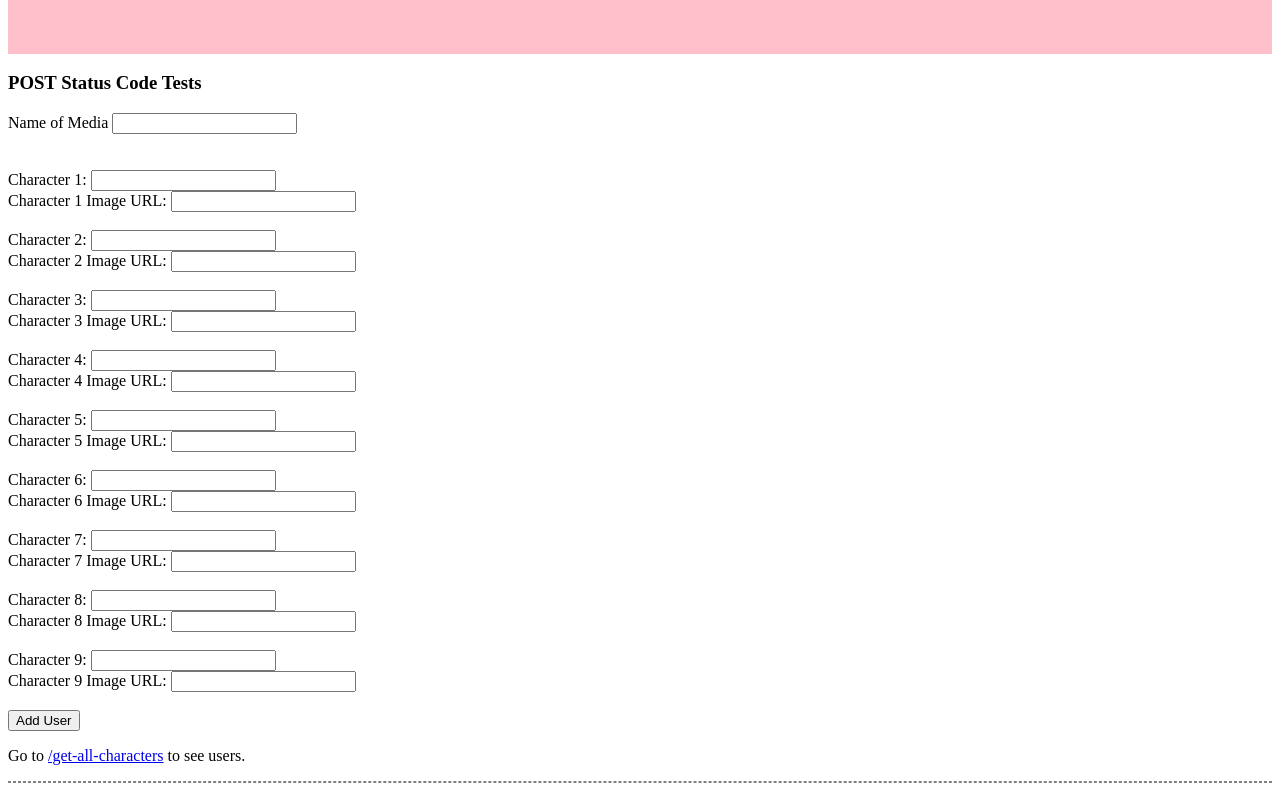
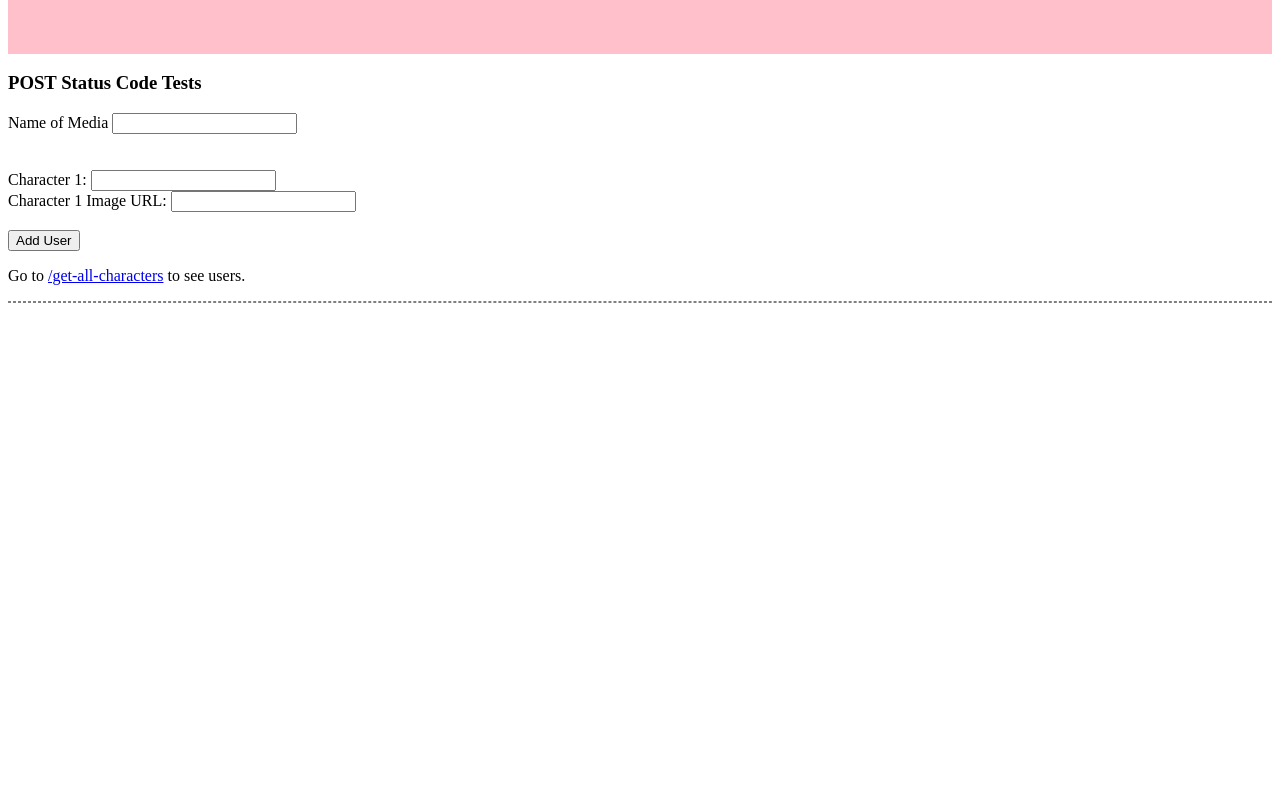
Before and after one commit to bxh9261/bxh9261-430-project-1, a website: page client/suggest-page.html in a window 1280 px wide. Shown: the part 178-969 px from the top of the page. After the commit the page ends 800 px from the top, so only its background shows below. Drawn offline with Linux system fonts and the light colour scheme.

```diff
--- a/client/suggest-page.html
+++ b/client/suggest-page.html
@@ -45,8 +45,9 @@
 			const nameAction = nameForm.getAttribute("action");
 			const nameMethod = nameForm.getAttribute("method");
 
-			const charField = nameForm.querySelectorAll(".char");
-			const imageField = nameForm.querySelectorAll(".charimg");
+			const charField = nameForm.querySelector("#char");
+			const imageField = nameForm.querySelector("#charimg");
+            const mediaField = nameForm.querySelector("#medianame")
 
 			const xhr = new XMLHttpRequest();
 			xhr.open(nameMethod,nameAction); // NEW - in the past we've been using "GET"
@@ -63,7 +64,7 @@
 
 			xhr.onload = () => handleResponse(xhr);
 
-			const formData = `media=${charField[0].value}&char=${charField[0].value}&img=${imageField[0].value}`;
+			const formData = `media=${mediaField.value}&char=${charField.value}&img=${imageField.value}`;
 
 			xhr.send(formData); // NEW - in the past we haven't been sending anything here because ...
 			// ... our data has always been encoded in the URL
@@ -109,57 +110,9 @@
 
       <div id="char1div">
           <label for="char1">Character 1:</label>
-          <input type="text" class="char" name="char1"><br>
+          <input type="text" id="char" name="char1"><br>
           <label for="char1img">Character 1 Image URL:</label>
-          <input type="text" class="charimg" name="char1img"><br><br>
-      </div>
-      <div id="char2div">
-          <label for="char2">Character 2:</label>
-          <input type="text" class="char" name="char2"><br>
-          <label for="char2img">Character 2 Image URL:</label>
-          <input type="text" class="charimg" name="char2img"><br><br>
-      </div>
-      <div id="char3div">
-          <label for="char3">Character 3:</label>
-          <input type="text" class="char" name="char3"><br>
-          <label for="char3img">Character 3 Image URL:</label>
-          <input type="text" class="charimg" name="char3img"><br><br>
-      </div>
-      <div id="char4div">
-          <label for="char4">Character 4:</label>
-          <input type="text" class="char" name="char4"><br>
-          <label for="char4img">Character 4 Image URL:</label>
-          <input type="text" class="charimg" name="char4img"><br><br>
-      </div>
-      <div id="char5div">
-          <label for="char5">Character 5:</label>
-          <input type="text" class="char" name="char5"><br>
-          <label for="char5img">Character 5 Image URL:</label>
-          <input type="text" class="charimg" name="char5img"><br><br>
-      </div>
-      <div id="char6div">
-          <label for="char6">Character 6:</label>
-          <input type="text" class="char" name="char6"><br>
-          <label for="char6img">Character 6 Image URL:</label>
-          <input type="text" class="charimg" name="char6img"><br><br>
-      </div>
-      <div id="char7div">
-          <label for="char7">Character 7:</label>
-          <input type="text" class="char" name="char7"><br>
-          <label for="char7img">Character 7 Image URL:</label>
-          <input type="text" class="charimg" name="char7img"><br><br>
-      </div>
-      <div id="char8div">
-          <label for="char8">Character 8:</label>
-          <input type="text" class="char" name="char8"><br>
-          <label for="char8img">Character 8 Image URL:</label>
-          <input type="text" class="charimg" name="char8img"><br><br>
-      </div>
-      <div id="char9div">
-          <label for="char9">Character 9:</label>
-          <input type="text" class="char" name="char9"><br>
-          <label for="char9img">Character 9 Image URL:</label>
-          <input type="text" class="charimg" name="char9img"><br><br>
+          <input type="text" id="charimg" name="char1img"><br><br>
       </div>
 
       <input type="submit" value="Add User" />
```
Also changed, not shown: src/jsonResponses.js (+16 -1 lines).
